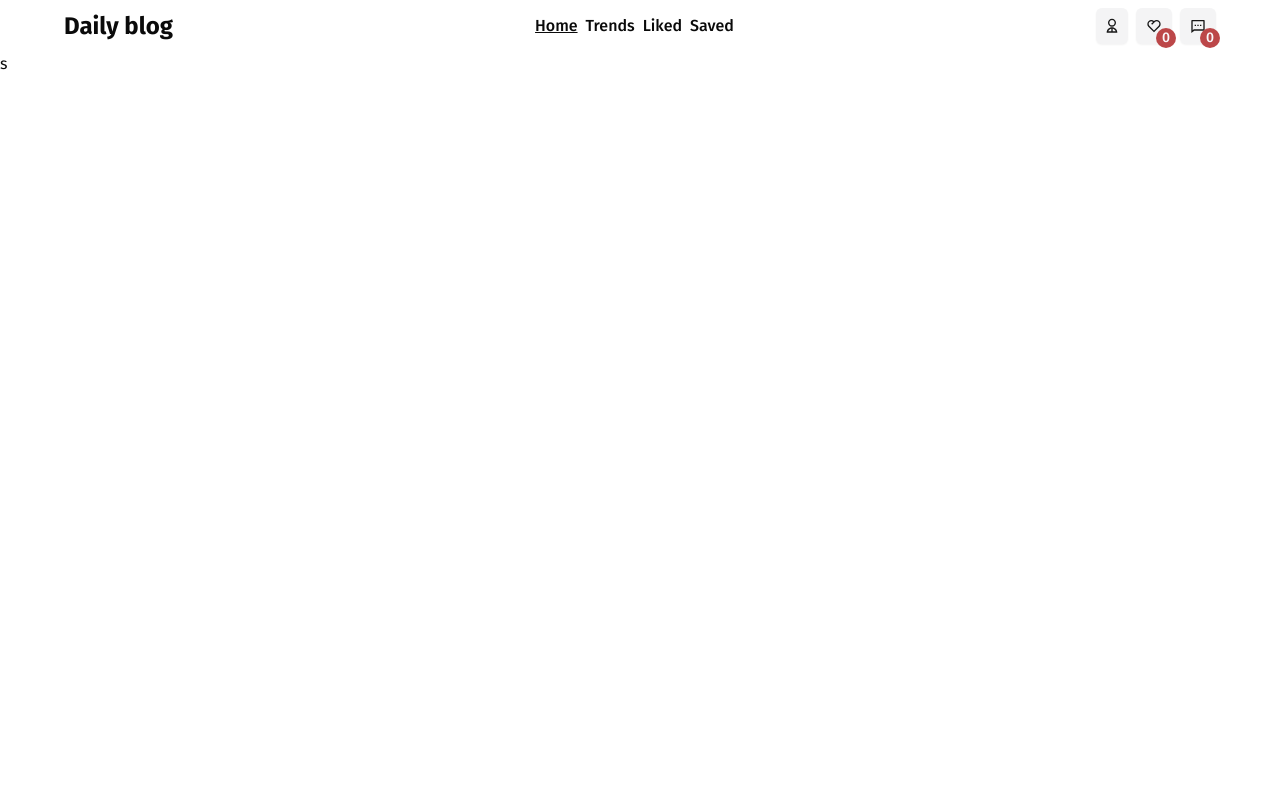
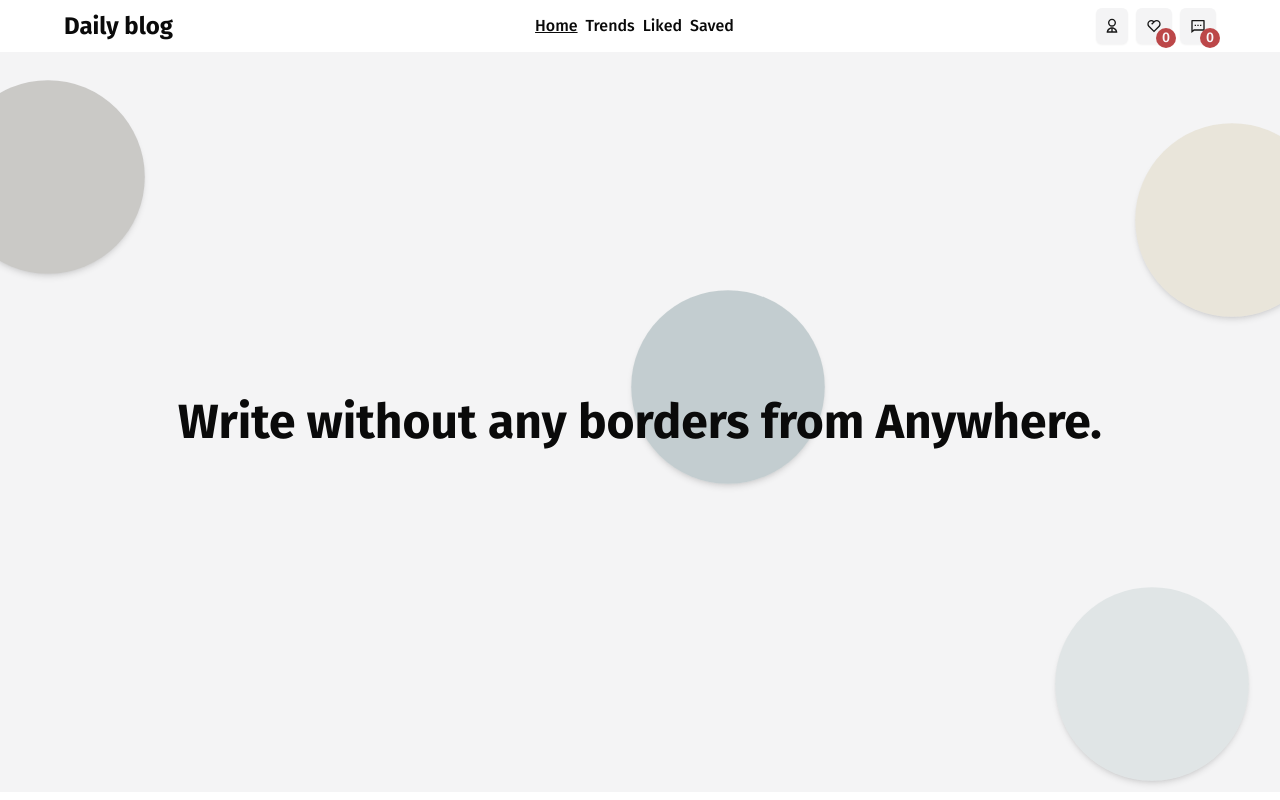
Before and after one commit to Mhorg8/blog-page-v1, a Next.js app: page / in a window 1280 px wide. Built offline with nearby package versions, Linux system fonts and the light colour scheme.

Commit message:
create hero section

```diff
--- a/src/app/page.tsx
+++ b/src/app/page.tsx
@@ -1,3 +1,9 @@
+import Hero from "@/components/hero/Hero";
+
 export default function Home() {
-  return <div>s</div>;
+  return (
+    <div>
+      <Hero />
+    </div>
+  );
 }
--- a/src/components/header/HeaderActionDropdown.tsx
+++ b/src/components/header/HeaderActionDropdown.tsx
@@ -22,7 +22,7 @@ const HeaderActionDropdown = ({ setDropdownStatus }: Props) => {
     // };
   }, []);
   return (
-    <div className="absolute top-100 right-0 bg-zinc-100 min-w-[100px] text-center rounded-md text-sm capitalize mt-1">
+    <div className="absolute top-100 right-0 bg-zinc-100 min-w-[100px] text-center rounded-md text-sm capitalize mt-1 z-50 shadow-md">
       <div className="flex items-center justify-between w-full border-b border-zinc-300 cursor-pointer hover:bg-zinc-200/80 p-1 rounded-t-md">
         Profile
         <RiProfileLine />
--- /dev/null
+++ b/src/components/hero/Hero.tsx
@@ -0,0 +1,63 @@
+"use client";
+import { easeIn, motion } from "framer-motion";
+const Hero = () => {
+  const animationVariants = {
+    initial: {
+      opacity: 0,
+      scale: 0,
+    },
+    animate: {
+      opacity: 1,
+      scale: 1.1,
+
+      transition: {
+        duration: 0.6,
+        easeIn: easeIn,
+      },
+    },
+  };
+
+  return (
+    <div className="h-[calc(100dvh-60px)] bg-zinc-100 w-full flex flex-col items-center justify-center relative overflow-hidden">
+      <motion.h1
+        initial={{ opacity: 0, scale: 0 }}
+        animate={{ opacity: 1, scale: 1 }}
+        transition={{
+          duration: 0.5,
+          delay: 0.4,
+          type: "spring",
+          stiffness: 130,
+        }}
+        className="text-center text-3xl font-bold md:text-4xl lg:text-5xl z-10"
+      >
+        Write without any borders from Anywhere.
+      </motion.h1>
+      <motion.div
+        variants={animationVariants}
+        initial="initial"
+        animate="animate"
+        className="w-44 h-44 rounded-full bg-lightCream absolute top-20 -right-10 bg-opacity-40 shadow-md"
+      />
+      <motion.div
+        variants={animationVariants}
+        initial="initial"
+        animate="animate"
+        className="w-44 h-44 rounded-full bg-brown absolute top-[5%] -left-10 bg-opacity-30 shadow-md"
+      />
+      <motion.div
+        variants={animationVariants}
+        initial="initial"
+        animate="animate"
+        className="w-44 h-44 rounded-full bg-lightGray absolute top-[40%]  md:top-1/3 md:translate-y-1/3 left-10 md:left-1/2 md:-translate-x-1/2 bg-opacity-50 shadow-md"
+      />
+      <motion.div
+        variants={animationVariants}
+        initial="initial"
+        animate="animate"
+        className="w-44 h-44 rounded-full bg-lightGray absolute bottom-5 right-10 bg-opacity-20 shadow-md"
+      />
+    </div>
+  );
+};
+
+export default Hero;
```
